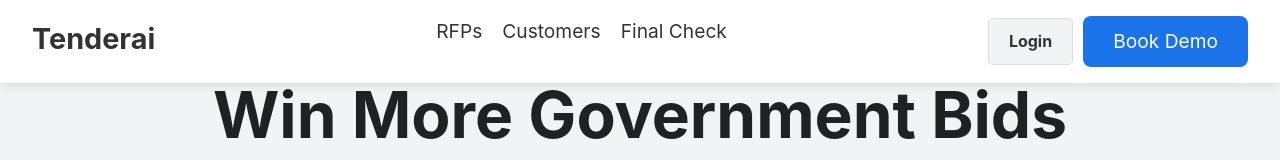
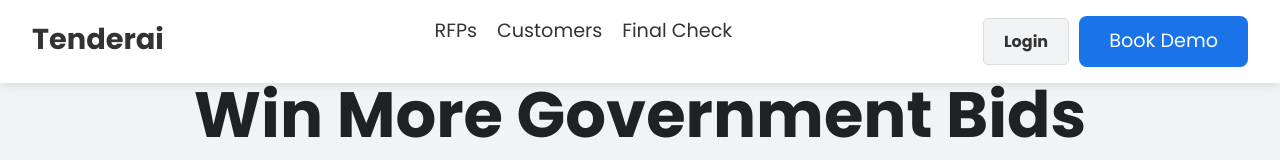
Before and after one commit to Lakshyasukhralia/tenderai, a React (Create React App) app: page / in a window 1280 px wide. Shown: the top 160 px of the page. Built offline with nearby package versions, Linux system fonts and the light colour scheme.

Commit message:
Changed font

```diff
--- a/public/index.html
+++ b/public/index.html
@@ -3,6 +3,7 @@
   <head>
     <meta charset="utf-8" />
     <link rel="icon" href="%PUBLIC_URL%/favicon.ico" />
+    <link href="https://fonts.googleapis.com/css2?family=Poppins:wght@400;500;600;700&display=swap" rel="stylesheet">
     <meta name="viewport" content="width=device-width, initial-scale=1" />
     <meta name="theme-color" content="#000000" />
     <meta
--- a/src/App.css
+++ b/src/App.css
@@ -1,42 +1,38 @@
-/* src/App.css */
-body {
-  font-family: Arial, sans-serif;
-  margin: 0;
-  padding: 0;
+.App {
+  text-align: center;
 }
 
-header {
-  display: flex;
-  justify-content: space-between;
-  padding: 1rem 2rem;
-  background-color: #333;
-  color: #fff;
+.App-logo {
+  height: 40vmin;
+  pointer-events: none;
 }
 
-nav ul {
-  list-style: none;
-  display: flex;
+@media (prefers-reduced-motion: no-preference) {
+  .App-logo {
+    animation: App-logo-spin infinite 20s linear;
+  }
 }
 
-nav ul li {
-  margin-left: 20px;
+.App-header {
+  background-color: #282c34;
+  min-height: 100vh;
+  display: flex;
+  flex-direction: column;
+  align-items: center;
+  justify-content: center;
+  font-size: calc(10px + 2vmin);
+  color: white;
 }
 
-.hero {
-  background: #f5f5f5;
-  text-align: center;
-  padding: 100px 0;
+.App-link {
+  color: #61dafb;
 }
 
-.features-list {
-  display: flex;
-  justify-content: space-around;
-  padding: 50px 0;
+@keyframes App-logo-spin {
+  from {
+    transform: rotate(0deg);
+  }
+  to {
+    transform: rotate(360deg);
+  }
 }
-
-footer {
-  background-color: #333;
-  color: #fff;
-  text-align: center;
-  padding: 20px;
-}
--- a/src/App.tsx
+++ b/src/App.tsx
@@ -8,7 +8,7 @@ import { GlobalStyles } from './styles/GlobalStyles';
 const App: React.FC = () => {
   return (
     <>
-      <GlobalStyles />
+      <GlobalStyles></GlobalStyles>
       <Header />
       <Hero />
       <Features />
--- a/src/styles/GlobalStyles.ts
+++ b/src/styles/GlobalStyles.ts
@@ -8,13 +8,18 @@ export const GlobalStyles = createGlobalStyle`
   }
 
   body {
-    font-family: 'Inter', sans-serif;
+    font-family: 'Poppins', sans-serif; /* Apply Poppins font */
     background-color: #f1f3f4;
     color: #333;
     line-height: 1.6;
   }
 
+  h1, h2, h3, h4, h5, h6 {
+    font-family: 'Poppins', sans-serif; /* Apply Poppins to headings */
+  }
+
   a {
+    font-family: 'Poppins', sans-serif; /* Apply Poppins to links */
     text-decoration: none;
     color: inherit;
   }
```
